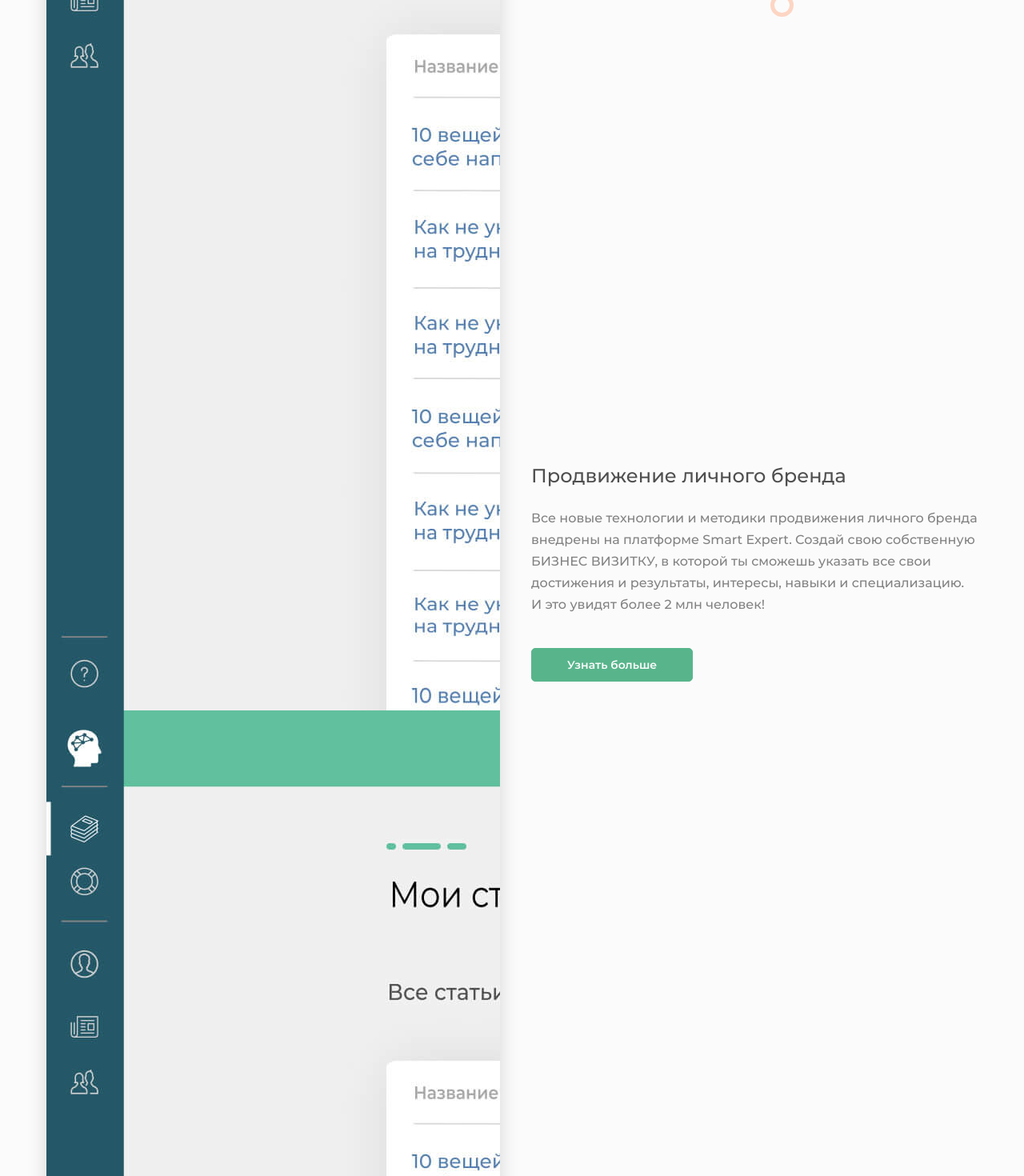
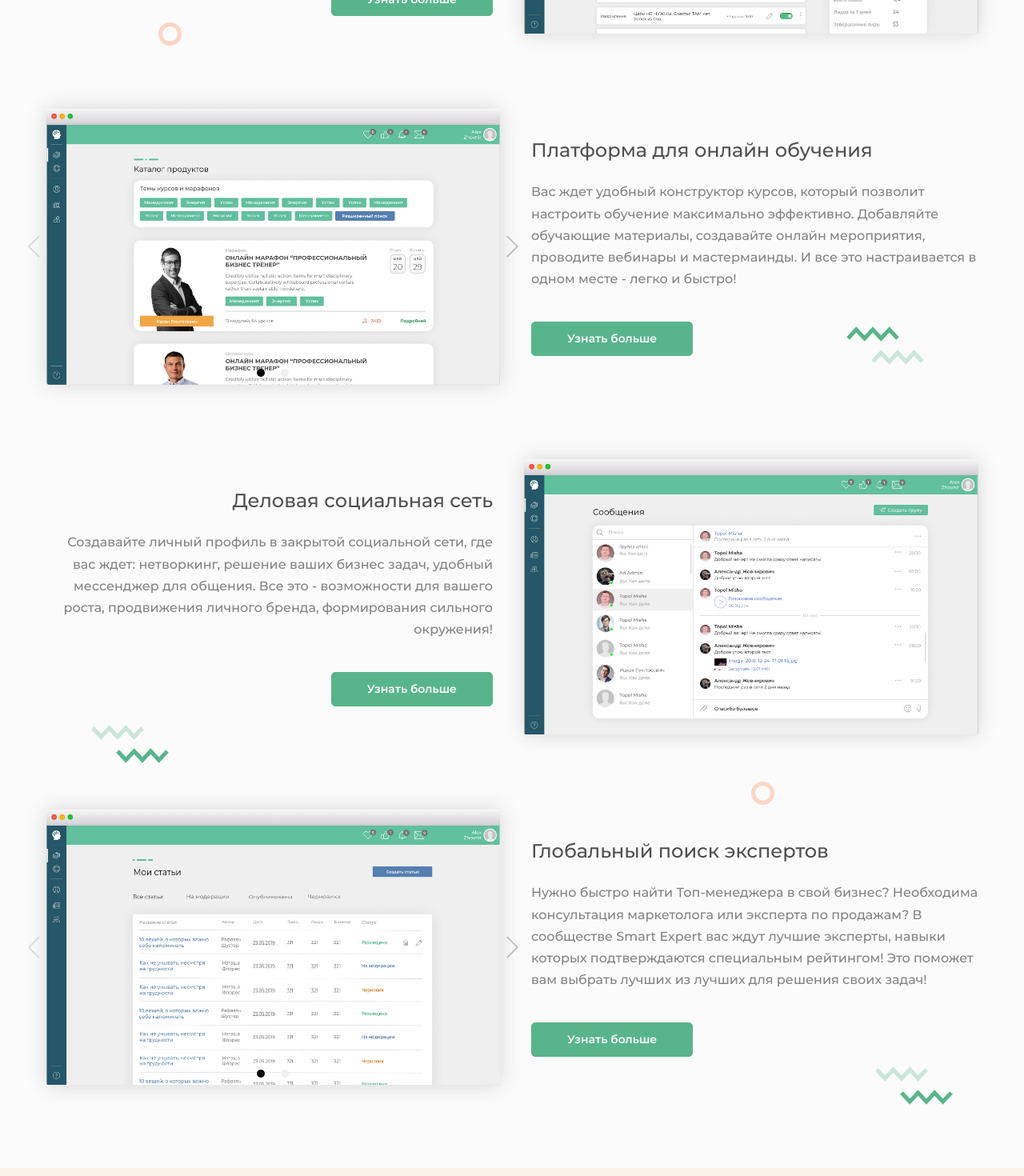
Before and after one commit to AndrewBeznosko/smartexpert, a Vue app: page /#/about in a window 1280 px wide. Shown: the part 5040-6510 px from the top of the page at 80% size. Built offline with nearby package versions, Linux system fonts and the light colour scheme.

Commit message:
carusel connect

```diff
--- a/package.json
+++ b/package.json
@@ -15,6 +15,7 @@
     "popper": "^1.0.1",
     "popper.js": "^1.15.0",
     "vue": "^2.6.10",
+    "vue-carousel": "^0.18.0",
     "vue-router": "^3.0.3"
   },
   "devDependencies": {
--- a/src/assets/scss/newland/_common.scss
+++ b/src/assets/scss/newland/_common.scss
@@ -155,6 +155,7 @@ h2 {
     background-color: rgba(229, 229, 229, .5);
 }
 
+.VueCarousel-slide,
 .slide_bg {
     display: block;
     width: 100%;
@@ -167,7 +168,8 @@ h2 {
     position: relative;
 
     & > img,
-    .lSSlideOuter {
+    .lSSlideOuter,
+    .VueCarousel-slide img, {
         display: inline-block;
         position: absolute;
         width: 99.8%;
@@ -177,6 +179,21 @@ h2 {
         transform: translateX(-50%);
     }
 }
+
+.VueCarousel-pagination {
+    position: absolute;
+    bottom: 0;
+}
+
+.carusel-wrapp {
+    box-shadow: 0 0 1.5625rem rgba(0,0,0,0.15);
+    position: relative;
+}
+
+.VueCarousel-slide {
+    box-shadow: none;
+}
+
 //slider styles
 
 .lSAction > a {
--- a/src/components/HelloWorld.vue
+++ b/src/components/HelloWorld.vue
@@ -8,6 +8,16 @@
         >vue-cli documentation</a
       >.
     </p>
+    <hr class="my-5" />
+    <carousel :perPage="1">
+      <slide>
+        Slide 1 Content
+      </slide>
+      <slide>
+        Slide 2 Content
+      </slide>
+    </carousel>
+    <hr class="my-5" />
     <h3>Installed CLI Plugins</h3>
     <ul>
       <li>
@@ -87,10 +97,16 @@
 </template>
 
 <script>
+import { Carousel, Slide } from "vue-carousel";
+
 export default {
   name: "HelloWorld",
   props: {
     msg: String
+  },
+  components: {
+    Carousel,
+    Slide
   }
 };
 </script>
--- a/src/views/About.vue
+++ b/src/views/About.vue
@@ -1,5 +1,5 @@
 <template>
-  <main>
+  <main class="main">
     <!-- sec_1 -->
     <section class="sec sec_1">
       <div class="container">
@@ -585,15 +585,24 @@
         <div class="screen_list">
           <div id="prodvizhenie_lichnogo_brenda" class="row align-items-center">
             <div class="col-md-6">
-              <div class="slide_bg">
-                <div class="imageSlider">
+              <div class="carusel-wrapp">
+                <carousel
+                  :perPage="1"
+                  :navigationEnabled="true"
+                  :navigationNextLabel="next"
+                  :navigationPrevLabel="prev"
+                >
+                  <slide>
                     <img
                       src="../assets/img/sec_8/prodvizhenie_lichnogo_brenda_1.jpg"
                     />
+                  </slide>
+                  <slide>
                     <img
                       src="../assets/img/sec_8/prodvizhenie_lichnogo_brenda_1.jpg"
                     />
-                </div>
+                  </slide>
+                </carousel>
               </div>
             </div>
             <div class="col-md-6">
@@ -636,15 +645,24 @@
           </div>
           <div id="platforma_dlya_obuchenia" class="row align-items-center">
             <div class="col-md-6">
-              <div class="slide_bg">
-                <div class="imageSlider">
+              <div class="carusel-wrapp">
+                <carousel
+                  :perPage="1"
+                  :navigationEnabled="true"
+                  :navigationNextLabel="next"
+                  :navigationPrevLabel="prev"
+                >
+                  <slide>
                     <img
                       src="../assets/img/sec_8/platforma_dlya_obuchenia_1.jpg"
                     />
+                  </slide>
+                  <slide>
                     <img
                       src="../assets/img/sec_8/platforma_dlya_obuchenia_1.jpg"
                     />
-                </div>
+                  </slide>
+                </carousel>
               </div>
             </div>
             <div class="col-md-6">
@@ -686,11 +704,24 @@
           </div>
           <div id="globalnyi_poisk" class="row align-items-center">
             <div class="col-md-6">
-              <div class="slide_bg">
-                <div class="imageSlider">
-                  <img src="../assets/img/sec_8/globalnyi_poisk_1.jpg" />
-                  <img src="../assets/img/sec_8/globalnyi_poisk_1.jpg" />
-                </div>
+              <div class="carusel-wrapp">
+                <carousel
+                  :perPage="1"
+                  :navigationEnabled="true"
+                  :navigationNextLabel="next"
+                  :navigationPrevLabel="prev"
+                >
+                  <slide>
+                    <img
+                      src="../assets/img/sec_8/prodvizhenie_lichnogo_brenda_1.jpg"
+                    />
+                  </slide>
+                  <slide>
+                    <img
+                      src="../assets/img/sec_8/prodvizhenie_lichnogo_brenda_1.jpg"
+                    />
+                  </slide>
+                </carousel>
               </div>
             </div>
             <div class="col-md-6">
@@ -1095,3 +1126,34 @@
     <!-- / footer -->
   </main>
 </template>
+
+<script>
+import { Carousel, Slide } from "vue-carousel";
+
+export default {
+  name: "About",
+  props: {
+    msg: String
+  },
+  components: {
+    Carousel,
+    Slide
+  },
+  computed: {
+    prev() {
+      return "<svg width='15' height='28' viewBox='0 0 15 28' fill='none' xmlns='http://www.w3.org/2000/svg'><path d='M14.0532 27.2416C14.4224 26.8724 14.4224 26.2724 14.0532 25.9032L2.26144 14.1346L14.0532 2.34284C14.4224 1.97363 14.4224 1.37366 14.0532 1.00445C13.684 0.635236 13.084 0.635236 12.7148 1.00445L0.276925 13.4423C0.0923196 13.6269 1.54154e-05 13.8577 1.54184e-05 14.1115C1.54211e-05 14.3423 0.0923197 14.5961 0.276925 14.7807L12.7148 27.2185C13.084 27.6108 13.684 27.6108 14.0532 27.2416Z' fill='#BDBDBD'/></svg>";
+    },
+    next() {
+      return "<svg width='15' height='28' viewBox='0 0 15 28' fill='none' xmlns='http://www.w3.org/2000/svg'><path d='M0.628471 1.00155C0.259258 1.37076 0.259258 1.97073 0.628471 2.33994L12.4202 14.1086L0.628472 25.9003C0.259259 26.2695 0.259259 26.8695 0.628472 27.2387C0.997684 27.6079 1.59766 27.6079 1.96687 27.2387L14.4047 14.8009C14.5893 14.6163 14.6816 14.3855 14.6816 14.1317C14.6816 13.9009 14.5893 13.6471 14.4047 13.4625L1.96687 1.02462C1.59765 0.632334 0.997683 0.632336 0.628471 1.00155Z' fill='#BDBDBD'/></svg>";
+    }
+  }
+};
+</script>
+
+<style scoped>
+.VueCarousel-dot {
+  padding: 0 !important;
+  border: solid 1px #4f4f4f;
+  margin: 10px 10px;
+}
+</style>
```
Also changed, not shown: 1 other file (tests, documents, lock files or other folders). Lines whose indentation alone changed are shown as unchanged.
